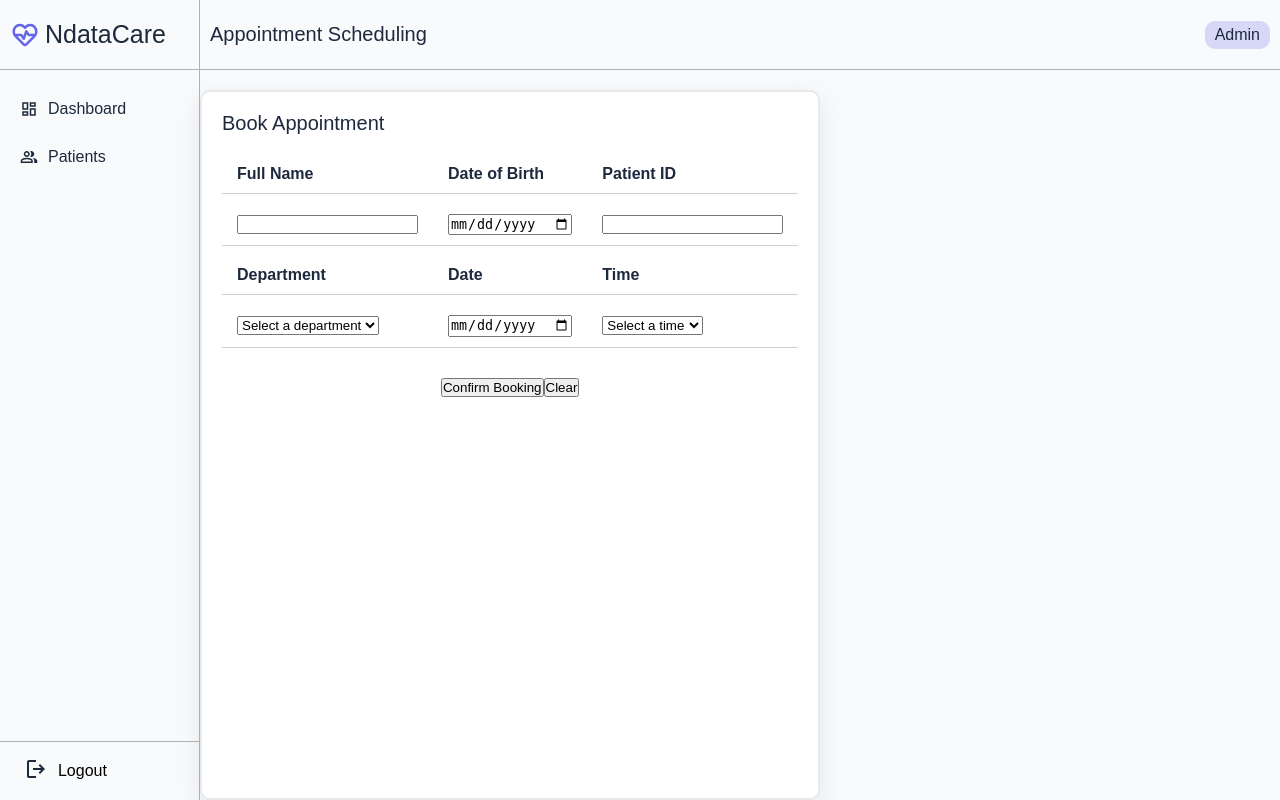
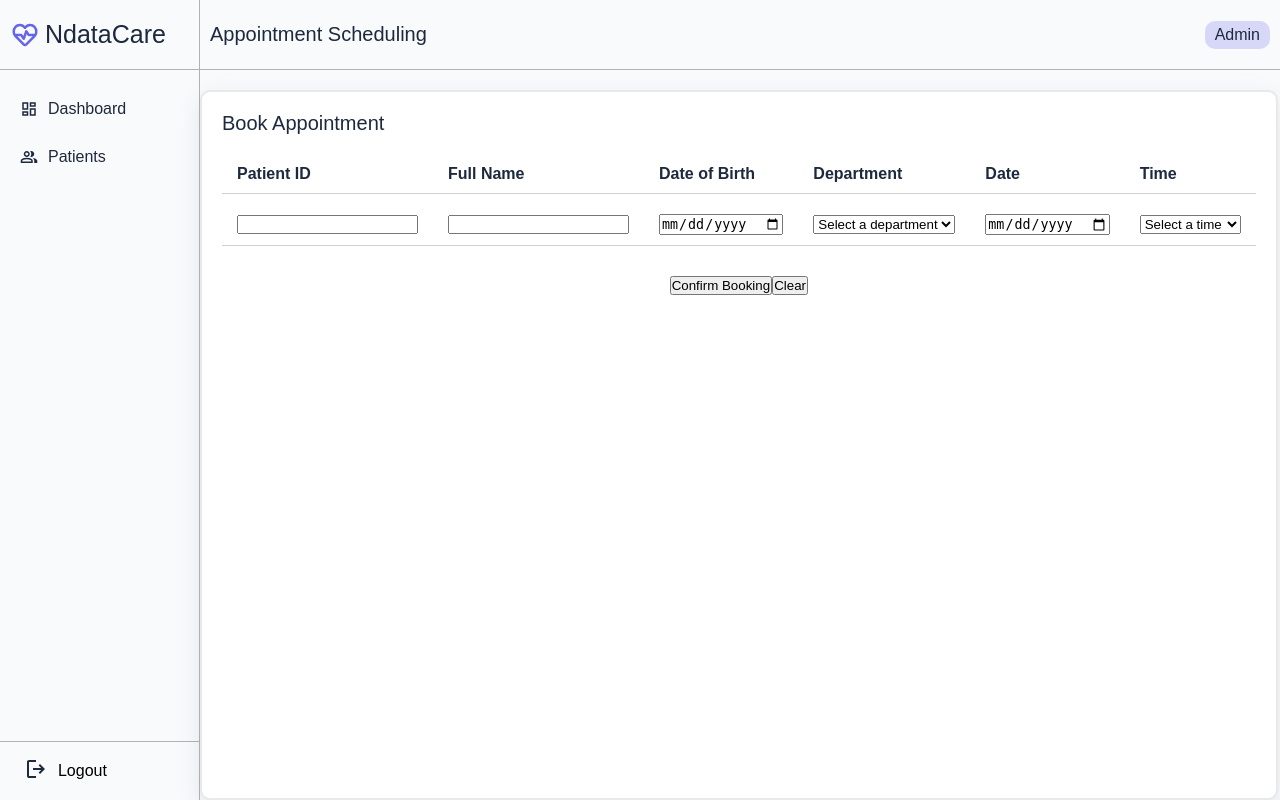
Before and after one commit to jjjjjess/WEBD-2200-FinalProject, a PHP site: page /appointments.php in a window 1280 px wide. Run offline with PHP 8.4, Linux system fonts and the light colour scheme.

Commit message:
changed layout

```diff
--- a/appointments.php
+++ b/appointments.php
@@ -51,28 +51,24 @@
                         <form method="POST" action="process_appointment.php">
                         <table>
                             <tr class="t-header">
+                                <td>Patient ID </td>
                                 <td>Full Name</td>
                                 <td>Date of Birth</td>
-                                <td>Patient ID</td>
+                                <td>Department</td>
+                                <td>Date</td>
+                                <td>Time</td>
                             </tr>
 
                             <tr>
+                                <td>
+                                    <input type="text" id="id" required>
+                                </td>
                                 <td>
                                     <input type="text" required id="fname">
                                 </td>
                                 <td>
                                     <input type="date" id="DOB" required>
                                 </td>
-                                <td>
-                                    <input type="text" id="id" required>
-                                </td>
-                            </tr>
-                                <tr class="t-header">
-                                <td>Department</td>
-                                <td>Date</td>
-                                <td>Time</td>
-                                </tr>
-                                <tr>
                                 <td>
                                     <select id="department" required>
                                         <option placeholder>Select a department</option>
```
